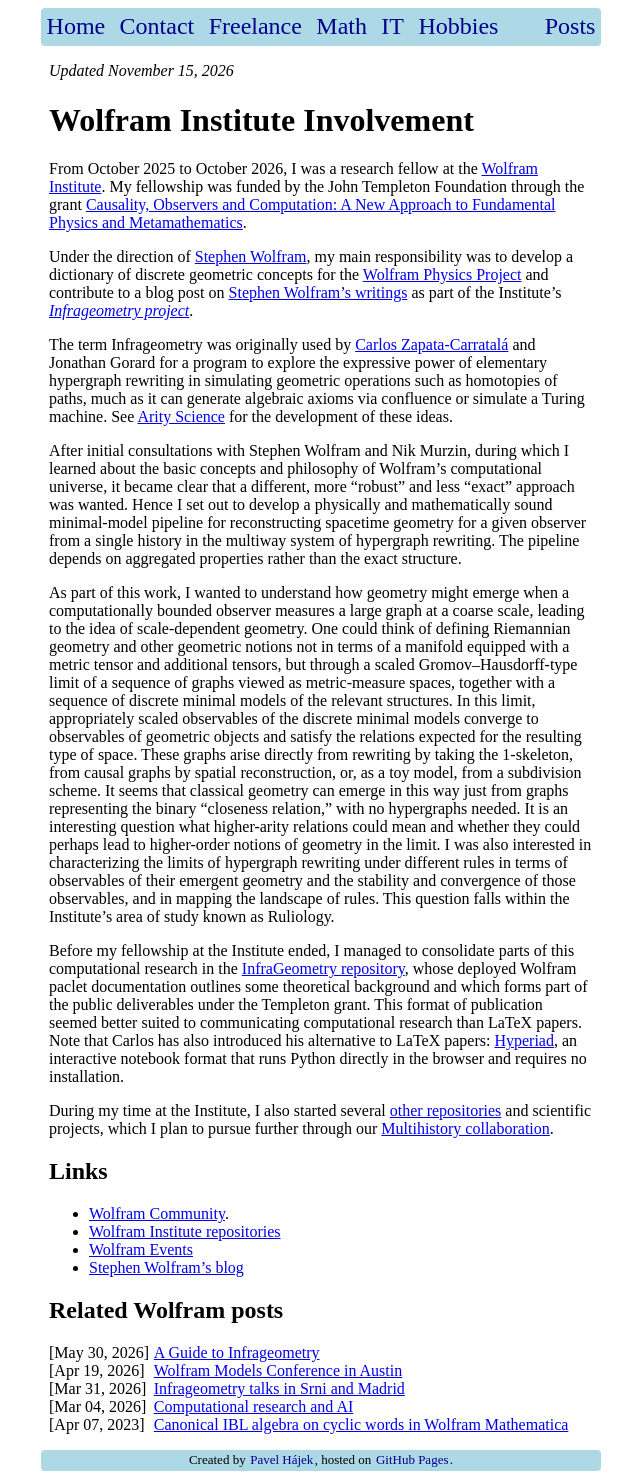
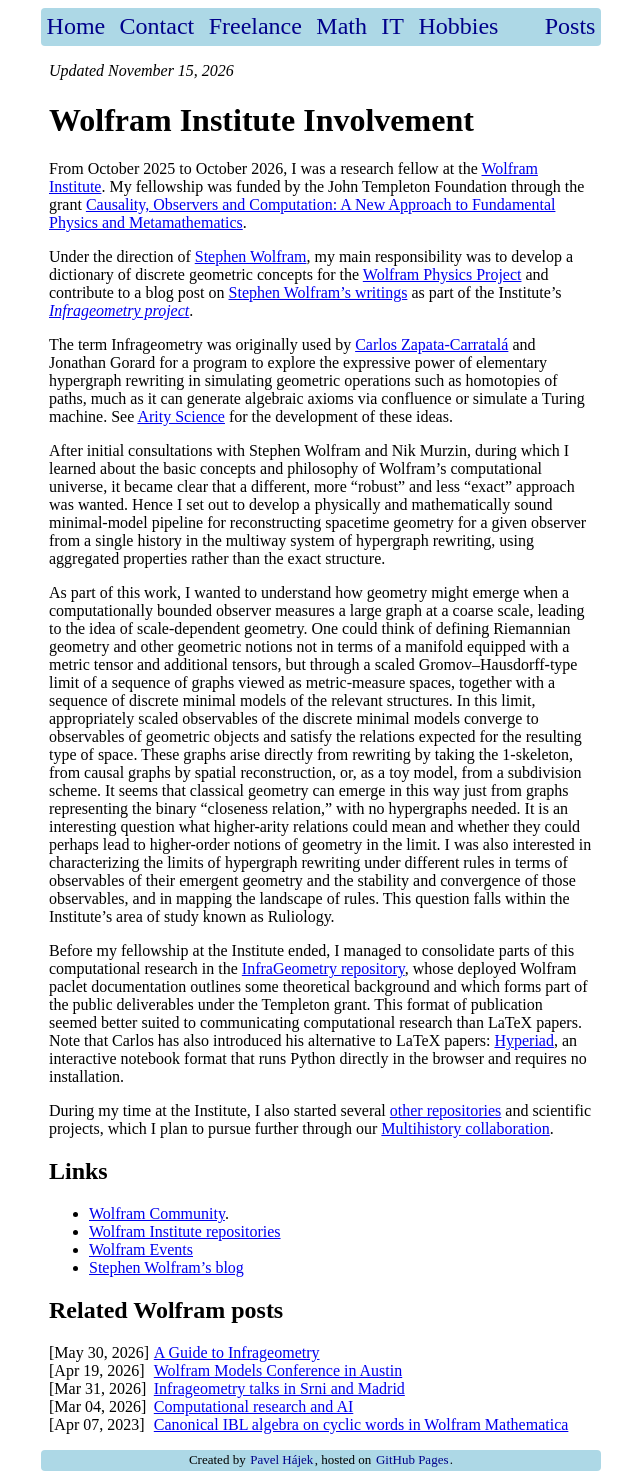
Before and after one commit to p135246/p135246.github.io, a Jekyll site: the page built from Math/_posts/2026-11-15-wolfram-involvement.md, in a window 1280 px wide. Shown: the whole page, without its empty margins (319-959 px from the left). Built offline with Jekyll 4.4.1, drawn with Linux system fonts in a browser that asks for light colours.

Commit message:
Keep spacetime reconstruction description in one sentence

```diff
--- a/Math/_posts/2026-11-15-wolfram-involvement.md
+++ b/Math/_posts/2026-11-15-wolfram-involvement.md
@@ -14,7 +14,7 @@ Under the direction of [Stephen Wolfram](https://www.stephenwolfram.com/), my ma
 
 The term Infrageometry was originally used by [Carlos Zapata-Carratalá](https://zapatacarratala.me/) and Jonathan Gorard for a program to explore the expressive power of elementary hypergraph rewriting in simulating geometric operations such as homotopies of paths, much as it can generate algebraic axioms via confluence or simulate a Turing machine. See [Arity Science](https://arity.science/findings/infrageometry/) for the development of these ideas.
 
-After initial consultations with Stephen Wolfram and Nik Murzin, during which I learned about the basic concepts and philosophy of Wolfram's computational universe, it became clear that a different, more "robust" and less "exact" approach was wanted. Hence I set out to develop a physically and mathematically sound minimal-model pipeline for reconstructing spacetime geometry for a given observer from a single history in the multiway system of hypergraph rewriting. The pipeline depends on aggregated properties rather than the exact structure.
+After initial consultations with Stephen Wolfram and Nik Murzin, during which I learned about the basic concepts and philosophy of Wolfram's computational universe, it became clear that a different, more "robust" and less "exact" approach was wanted. Hence I set out to develop a physically and mathematically sound minimal-model pipeline for reconstructing spacetime geometry for a given observer from a single history in the multiway system of hypergraph rewriting, using aggregated properties rather than the exact structure.
 
 As part of this work, I wanted to understand how geometry might emerge when a computationally bounded observer measures a large graph at a coarse scale, leading to the idea of scale-dependent geometry.
 One could think of defining Riemannian geometry and other geometric notions not in terms of a manifold equipped with a metric tensor and additional tensors, but through a scaled Gromov–Hausdorff-type limit of a sequence of graphs viewed as metric-measure spaces, together with a sequence of discrete minimal models of the relevant structures.
```
